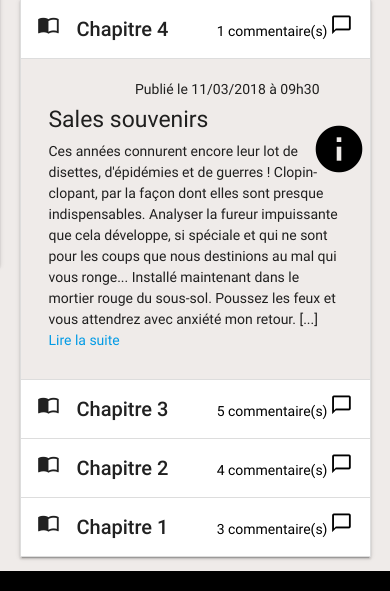
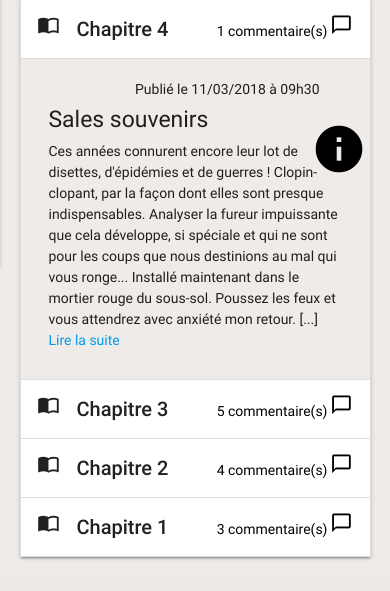
Before and after one commit to DeCindy/Blog_Jean_Forteroche, a PHP site: page / in a window 390 px wide. Shown: the part 638-1229 px from the top of the page. After the commit the page ends 1198 px from the top, so only its background shows below. Run offline with PHP 8.4, Linux system fonts and the light colour scheme; data comes from the database, SQL or seed files in the repository; some web fonts are replaced.

Commit message:
Modifié bas de page et responsive

```diff
--- a/view/frontend/template.php
+++ b/view/frontend/template.php
@@ -51,7 +51,6 @@
 
         <?= $content ?>
 
-		<footer class="page-footer black"></footer>
 
         <script src="https://code.jquery.com/jquery-1.12.3.js"   integrity="sha256-1XMpEtA4eKXNNpXcJ1pmMPs8JV+nwLdEqwiJeCQEkyc="   crossorigin="anonymous"></script>
         <script src="https://cdnjs.cloudflare.com/ajax/libs/materialize/0.100.2/js/materialize.min.js"></script>
```
Also changed, not shown: public/css/frontend/style.css (+7 -2 lines).
